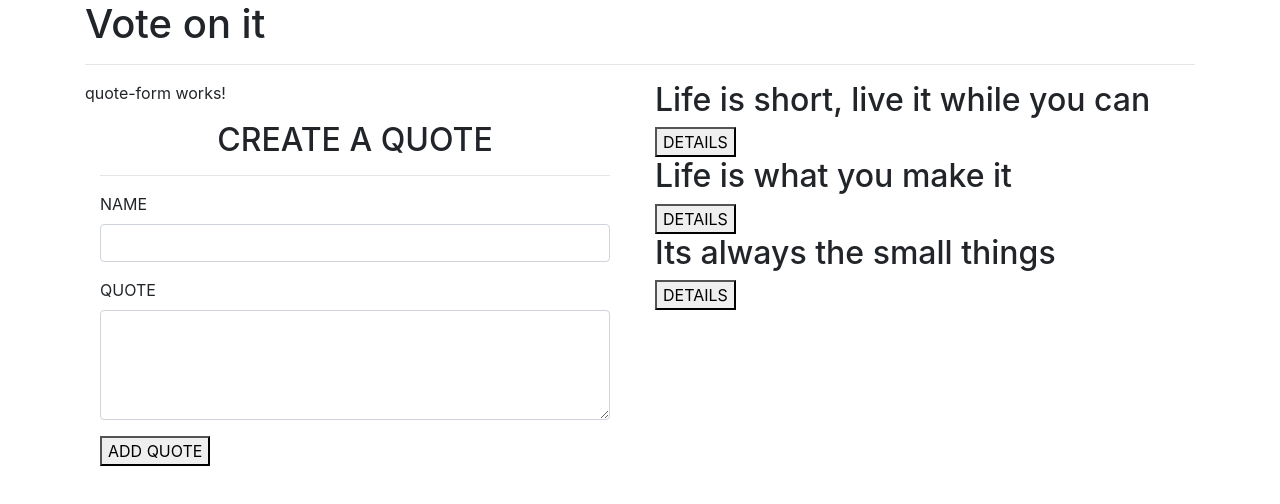
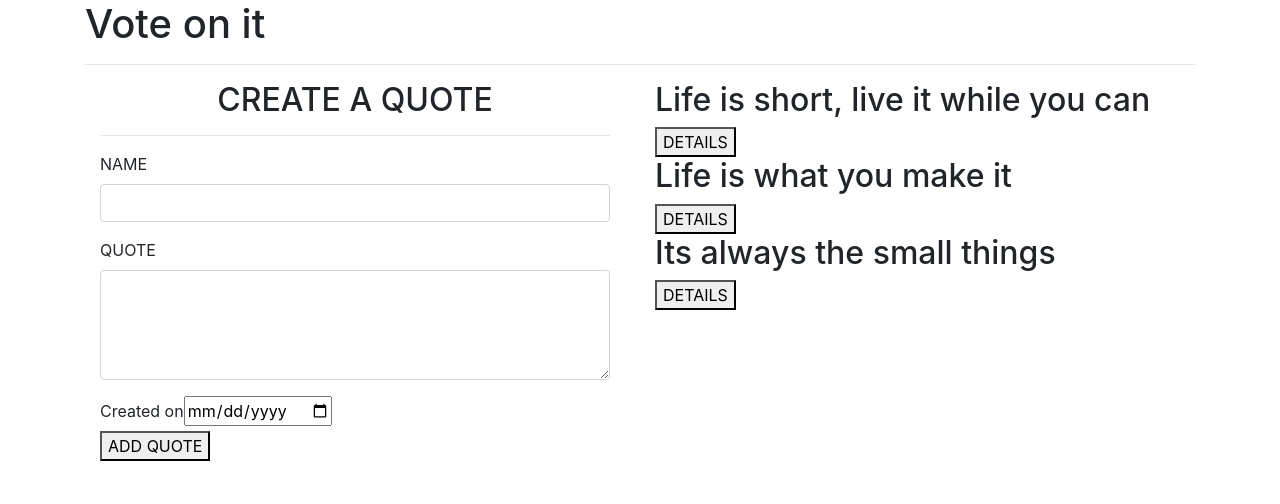
Before and after one commit to Joannsaj/quotes, an Angular app in the folder IPcore/quotes/: page / in a window 1280 px wide. Shown: the top 504 px of the page. Built offline with nearby package versions, Linux system fonts and the light colour scheme.

Commit message:
added date property

```diff
--- a/IPcore/quotes/src/app/components/quote-details/quote-details.component.html
+++ b/IPcore/quotes/src/app/components/quote-details/quote-details.component.html
@@ -1,2 +1,2 @@
-<h4>{{quote.name}}</h4>
+<h4>This quote was created by {{quote.name}} on {{quote.completeDate|date}}</h4>
 <button (click)='quoteDelete(true)'>Delete Quote</button>
--- a/IPcore/quotes/src/app/components/quote-form/quote-form.component.html
+++ b/IPcore/quotes/src/app/components/quote-form/quote-form.component.html
@@ -1,4 +1,3 @@
-<p>quote-form works!</p>
 <div class="container-fluid">
     <h2 class="text-center">CREATE A QUOTE</h2>
     <hr>
@@ -15,7 +14,11 @@
             <label for="quote">QUOTE</label>
             <textarea class="form-control" id="quote" rows="4" [(ngModel)]="newQuote.quote" name="quote"
                 #quote='ngModel' required></textarea>
-
+        </div>
+        <div>
+            <label for="date">Created on</label>
+            <input type='date' id="created" [(ngModel)]="newQuote.completeDate" name="completeDate"
+                #completeDate="ngModel" required>
         </div>
         <button type="submit">ADD QUOTE</button>
     </form>
--- a/IPcore/quotes/src/app/components/quote-form/quote-form.component.ts
+++ b/IPcore/quotes/src/app/components/quote-form/quote-form.component.ts
@@ -8,7 +8,7 @@ import { Quote } from 'src/app/quote'
 })
 export class QuoteFormComponent implements OnInit {
 
-  newQuote = new Quote('', '');
+  newQuote = new Quote('', '', new Date());
   @Output() addQuote = new EventEmitter<Quote>();
 
   submitQuote() {
--- a/IPcore/quotes/src/app/components/quote/quote.component.ts
+++ b/IPcore/quotes/src/app/components/quote/quote.component.ts
@@ -8,16 +8,18 @@ import { Quote } from 'src/app/quote'
 })
 export class QuoteComponent implements OnInit {
   quotes: Quote[] = [
-    new Quote('Life is short, live it while you can', 'Joan'),
-    new Quote('Life is what you make it', 'mee'),
-    new Quote(' Its always the small things', 'John')
+    new Quote('Life is short, live it while you can', 'Joan', new Date(2020, 3, 14)),
+    new Quote('Life is what you make it', 'mee', new Date(2020, 3, 14)),
+    new Quote(' Its always the small things', 'John', new Date(2020, 3, 14))
   ]
   toggleDetails(index) {
     this.quotes[index].showDetails = !this.quotes[index].showDetails;
   }
+
   addNewQuote(quote) {
     let quoteLength = this.quotes.length;
     quote.id = quoteLength + 1;
+    quote.completeDate = new Date(quote.completeDate)
     this.quotes.push(quote)
   }
   deleteQuote(isComplete, index) {
--- a/IPcore/quotes/src/app/quote.ts
+++ b/IPcore/quotes/src/app/quote.ts
@@ -1,6 +1,6 @@
 export class Quote {
     showDetails: boolean
-    constructor(public quote: string, public name: string) {
+    constructor(public quote: string, public name: string, public completeDate: Date) {
         this.showDetails = false;
     }
 }
```
